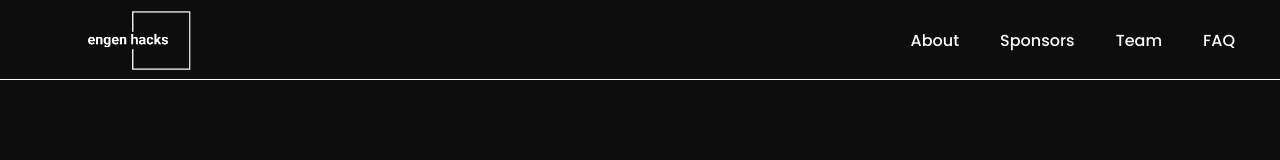
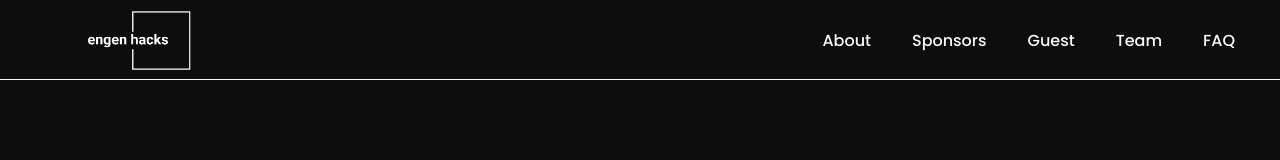
Before and after one commit to ScintillateS/EngenHacks.org, a Next.js app: page / in a window 1280 px wide. Shown: the top 160 px of the page. Built offline with nearby package versions, Linux system fonts and the light colour scheme.

Commit message:
Update Navbar.jsx

```diff
--- a/components/molecules/Navbar.jsx
+++ b/components/molecules/Navbar.jsx
@@ -81,6 +81,7 @@ export const Navbar = (props) => {
         <Links id="links">
           <Link href="#About" target="_self">About</Link>
           <Link href="#Sponsors" target="_self">Sponsors</Link>
+          <Link href="#Guest" target="_self">Guest</Link>
           <Link href="#Team" target="_self">Team</Link>
           <Link href="#FAQ" target="_self">FAQ</Link>
         </Links>
@@ -92,9 +93,9 @@ export const Navbar = (props) => {
         <LinksMobile id='mobile-links'>
           <Link href="#About" target="_self">About</Link>
           <Link href="#Sponsors" target="_self">Sponsors</Link>
+          <Link href="#Guest" target="_self">Guest</Link>
           <Link href="#Team" target="_self">Team</Link>
           <Link href="#FAQ" target="_self">FAQ</Link>
-
         </LinksMobile>
       </MobileView>
     </Wrapper>
```
